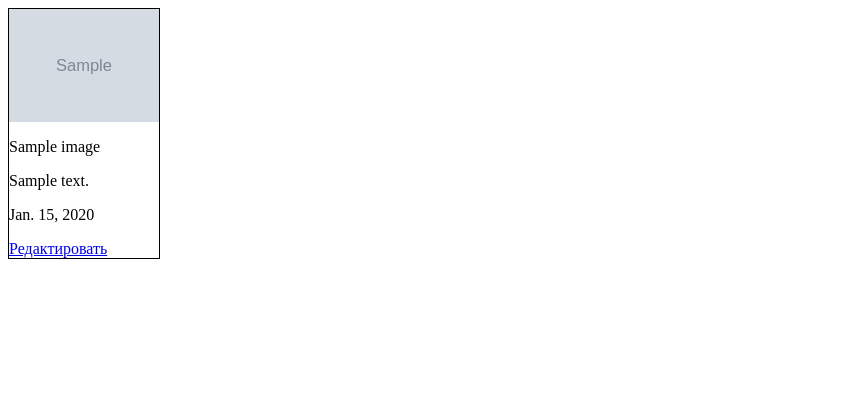
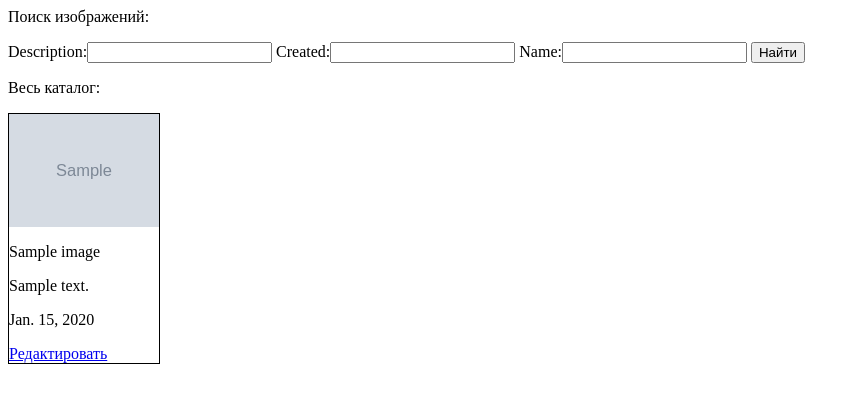
Before and after one commit to DanBalalan/image_catalog, a Django app: page /catalog/ in a window 1280 px wide. Shown: the top 403 px of the page, without its empty margins (0-860 px from the left). Run offline with Django 3.2, Linux system fonts and the light colour scheme; tables that the repository leaves empty hold one stand-in row (values such as "Sample post"); grey boxes marked "Sample" are stand-in pictures.

Commit message:
search view

```diff
--- a/catalog/forms.py
+++ b/catalog/forms.py
@@ -1,4 +1,4 @@
-from django.forms import ModelForm
+from django.forms import ModelForm, Form, fields
 from .models import Image
 
 
@@ -11,4 +11,12 @@ class ImageForm(ModelForm):
 class ImageUpdateForm(ModelForm):
     class Meta:
         model = Image
+        fields = ['name', 'description', 'created']
+
+
+class ImageSearchForm(ModelForm):
+    name = fields.CharField(max_length=100, required=False)
+
+    class Meta:
+        model = Image
         fields = ['description', 'created']
--- a/catalog/models.py
+++ b/catalog/models.py
@@ -8,8 +8,8 @@ from .helpers import get_unique_filename
 class Image(models.Model):
     file = models.ImageField(upload_to=get_unique_filename)
     name = models.CharField(null=False, max_length=100)
-    description = models.CharField(null=True, max_length=500)
-    created = models.DateField()
+    description = models.CharField(null=True, max_length=500, blank=True)
+    created = models.DateField(null=True, blank=True)
 
     def __str__(self):
         return self.name
--- a/catalog/templates/catalog.html
+++ b/catalog/templates/catalog.html
@@ -1,5 +1,14 @@
-{% if not images %}
-<p>Тут пусто, <a href="{% url 'uploadimage' %}">добавь изображение</a></p>
+<form method="post" action="{% url 'imagesearch' %}">
+    {% csrf_token %}
+    <p>Поиск изображений:</p>
+    {{ form }}
+    <input type="submit" value="Найти">
+</form>
+{% if images %}
+{% if search %}
+<p>Результаты поиска:</p>
+{% else %}
+<p>Весь каталог:</p>
 {% endif %}
 {% for img in images %}
     <div class="catalog_item" style="float: left; border: 1px solid black">
@@ -10,3 +19,10 @@
         <a href="{% url 'imagedetail' image_id=img.id %}">Редактировать</a>
     </div>
 {% endfor %}
+{% else %}
+{% if search %}
+<p>Ничего не найдено</p>
+{% else %}
+<p>Тут пусто, <a href="{% url 'uploadimage' %}">добавь изображение</a></p>
+{% endif %}
+{% endif %}
--- a/catalog/templates/image.html
+++ b/catalog/templates/image.html
@@ -2,7 +2,6 @@
     <form action="{% url 'imagedetail' image_id=image.id %}" method="post" enctype="multipart/form-data">
         {% csrf_token %}
         <img src="{{ image.file.url }}" width="250px"/>
-        <p>{{ image.name }}</p>
         {{ form }}
         <input type="submit" value="Сохранить изменения">
         <a href="{% url 'imagedelete' image_id=image.id %}">Удалить</a>
--- a/catalog/templates/upload.html
+++ b/catalog/templates/upload.html
@@ -1,5 +1,5 @@
 <form action="" method="post" enctype="multipart/form-data">
     {% csrf_token %}
     {{ form }}
-    <input type="submit" value="Submit">
+    <input type="submit" value="Загрузить">
 </form>
--- a/catalog/urls.py
+++ b/catalog/urls.py
@@ -1,9 +1,10 @@
 from django.urls import path
-from .views import UploadImageView, CatalogView, ImageDetailView, ImageDeleteView
+from .views import UploadImageView, CatalogView, ImageDetailView, ImageDeleteView, ImageSearchView
 
 urlpatterns = [
     path('upload/', UploadImageView.as_view(), name='uploadimage'),
     path('catalog/', CatalogView.as_view(), name='catalog'),
     path('detail/<int:image_id>', ImageDetailView.as_view(), name='imagedetail'),
     path('delete/<int:image_id>', ImageDeleteView.as_view(), name='imagedelete'),
+    path('search/', ImageSearchView.as_view(), name='imagesearch'),
 ]
--- a/catalog/views.py
+++ b/catalog/views.py
@@ -1,7 +1,7 @@
 from django.shortcuts import render
 from django.views import View
 from django.http import HttpResponse
-from .forms import ImageForm, ImageUpdateForm
+from .forms import ImageForm, ImageUpdateForm, ImageSearchForm
 from .models import Image
 
 
@@ -29,8 +29,9 @@ class UploadImageView(View):
 class CatalogView(View):
 
     def get(self, request):
+        form = ImageSearchForm()
         images = Image.objects.all()
-        return render(request, 'catalog.html', {'images': images})
+        return render(request, 'catalog.html', {'images': images, 'form': form})
 
 
 class ImageDetailView(View):
@@ -44,6 +45,7 @@ class ImageDetailView(View):
         image = Image.objects.get(pk=image_id)
         form = ImageUpdateForm(request.POST)
         if form.is_valid():
+            image.name = form.cleaned_data['name']
             image.description = form.cleaned_data['description']
             image.created = form.cleaned_data['created']
             image.save()
@@ -58,3 +60,23 @@ class ImageDeleteView(View):
         image = Image.objects.get(pk=image_id)
         image.delete()
         return HttpResponse('image deleted')
+
+
+class ImageSearchView(View):
+
+    def post(self, request):
+        form = ImageSearchForm(request.POST)
+        if form.is_valid():
+            search_name = form.cleaned_data['name']
+            search_description = form.cleaned_data['description']
+            search_created = form.cleaned_data['created']
+            qs = Image.objects.all()
+            if search_name:
+                qs = qs.filter(name__iexact=search_name)
+            if search_description:
+                qs = qs.filter(description__icontains=search_description)
+            if search_created:
+                qs = qs.filter(created=search_created)
+            return render(request, 'catalog.html', {'images': qs, 'form': form, 'search': True})
+        else:
+            return HttpResponse('invalid form data')
```
